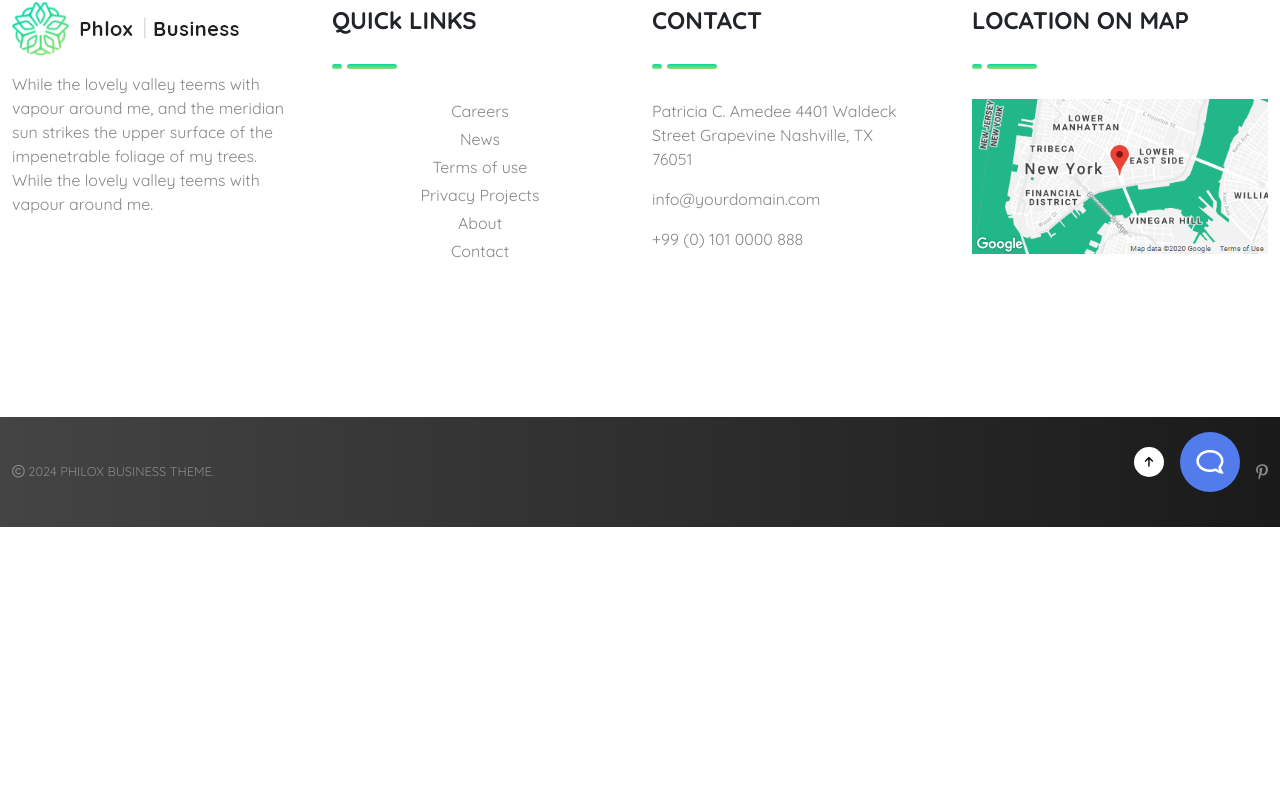
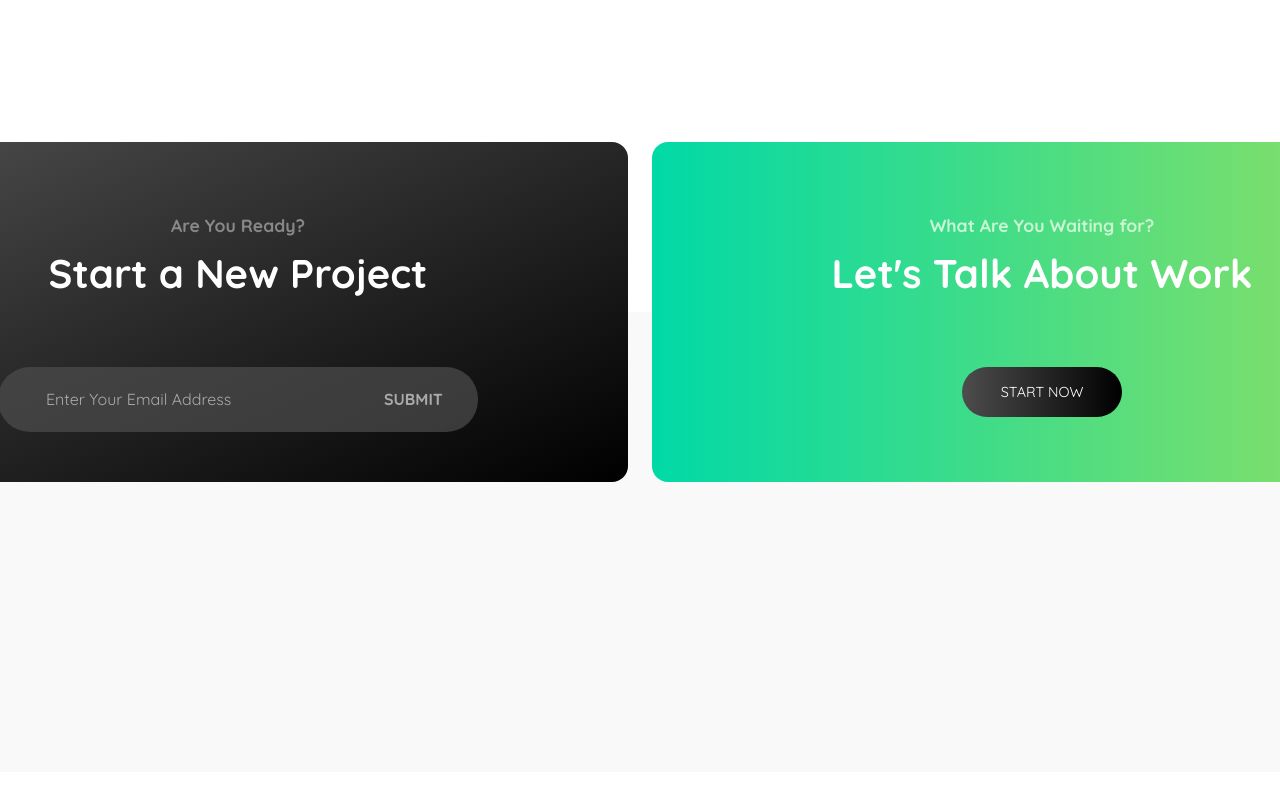
Before and after one commit to alessandrodamato/proj-html-vuejs, a Vue app: page / in a window 1280 px wide. Shown: the part 10349-11160 px from the top of the page. Before the commit the page ends 10876 px from the top, so only its background shows below. Built offline with nearby package versions, Linux system fonts and the light colour scheme.

Commit message:
[add] blog big-cards

```diff
--- a/src/components/Main.vue
+++ b/src/components/Main.vue
@@ -349,7 +349,42 @@ import BlogCard from './partials/BlogCard.vue';
 
           <div class="col-12 text-center">
 
-            <Button class="dark" content="view all post" link="#" />
+            <Button class="big dark" content="view all post" link="#" />
+
+          </div>
+
+          <div class="col-6 d-flex justify-content-end position-relative">
+
+            <div class="padding"></div>
+
+            <div class="big-card theme-dark rounded-4">
+
+              <div class="question">Are You Ready?</div>
+
+              <h3>Start a New Project</h3>
+
+              <div class="input-bar rounded-5 mx-auto d-flex justify-content-between align-items-center overflow-hidden">
+                <input class="w-100 h-100 px-5 bg-transparent border-0" type="email" placeholder="Enter Your Email Address">
+                <button class="h-100 pe-5 text-uppercase bg-transparent border-0">Submit</button>
+              </div>
+
+            </div>
+
+          </div>
+
+          <div class="col-6 d-flex justify-content-start position-relative">
+
+            <div class="padding"></div>
+
+            <div class="big-card theme-green rounded-4">
+
+              <div class="question">What Are You Waiting for?</div>
+
+              <h3>Let's Talk About Work</h3>
+
+              <Button class="dark shadow-none" content="start now" link="#" />
+
+            </div>
 
           </div>
 
@@ -358,6 +393,8 @@ import BlogCard from './partials/BlogCard.vue';
       </div>
 
     </section>
+
+    <section id="sponsors"></section>
 
   </main>
 
@@ -475,6 +512,66 @@ import BlogCard from './partials/BlogCard.vue';
 
   #blog{
     padding: 250px 0 0;
+    .padding{
+      min-height: 460px;
+    }
+    .big-card{
+      width: 780px;
+      height: 340px;
+      padding: 70px 0;
+      text-align: center;
+      position: absolute;
+      top: 100%;
+      transform: translateY(-50%);
+      .question{
+        font-size: 1.1rem;
+        font-weight: bold;
+        margin-bottom: 10px;
+      }
+      h3{
+        font-size: 2.5rem;
+        font-weight: bold;
+        color: $fill-white;
+        margin-bottom: 70px
+      }
+      .input-bar{
+        width: 480px;
+        height: 65px;
+        background-color: rgba($gray-6, .7);
+        input{
+          color: $lg-4;
+          &:focus{
+            outline: none;
+          }
+          &::placeholder{
+            color: $lg-4;
+          }
+        }
+        button{
+          width: 100px;
+          font-weight: bold;
+          color: $lg-4;
+          &:hover{
+            opacity: .7;
+          }
+        }
+      }
+      &.theme-green{
+        @include gradient(right, $bg-green, #96e060);
+        .question{
+          color: #c9f5d5;
+        }
+      }
+      &.theme-dark{
+        @include gradient(top left, $fill-black, $gray-6);
+        color: $lg-5;
+      }
+    }
+  }
+
+  #sponsors{
+    height: 460px;
+    background-color: $lg-1;
   }
 
 </style>
--- a/src/components/partials/Button.vue
+++ b/src/components/partials/Button.vue
@@ -39,6 +39,9 @@
       @include gradient(left, $fill-black, $gray-6);
       box-shadow: 10px 5px 20px 1px lighten( $bg-black, 40%);
     }
+    &.big{
+      width: 190px;
+    }
   }
 
 </style>
```
